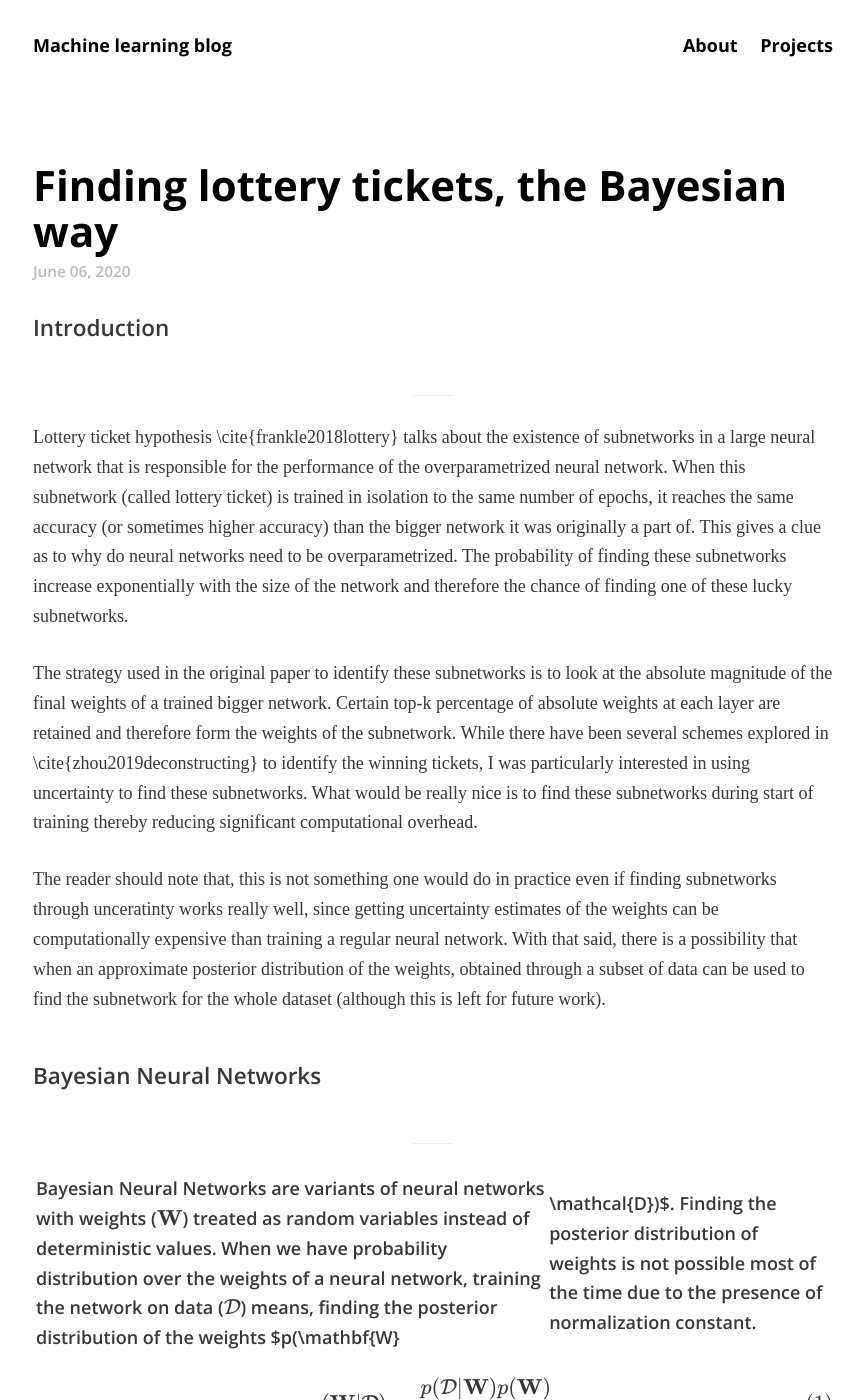
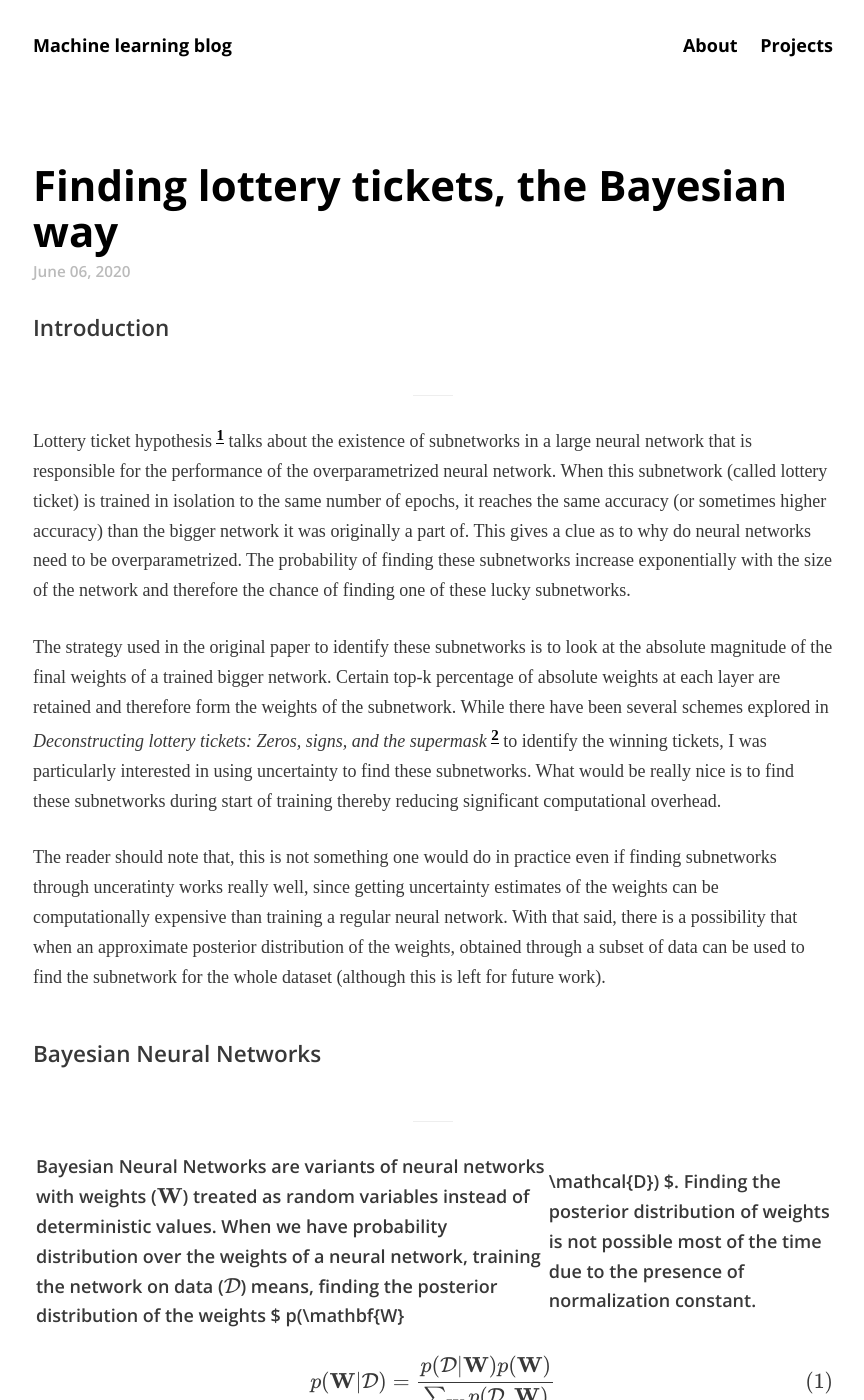
Before and after one commit to scelesticsiva/scelesticsiva.github.io, a Jekyll site: the page built from _posts/2020-06-06-Lottery-ticket-hypothesis-BNN.md, in a window 1280 px wide and 1400 px high. Shown: the whole window, without its empty margins (207-1071 px from the left). Built offline with Jekyll 4.4.1, drawn with Linux system fonts in a browser that asks for light colours; some web fonts are replaced; formulas are drawn with MathJax 3; comment, search, counter and statistics services are not loaded; some of the changed text lies outside the part shown.

Commit message:
Added citations

```diff
--- a/_posts/2020-06-06-Lottery-ticket-hypothesis-BNN.md
+++ b/_posts/2020-06-06-Lottery-ticket-hypothesis-BNN.md
@@ -8,24 +8,24 @@ use_math: true
 
 #### Introduction
 ----
-Lottery ticket hypothesis \cite{frankle2018lottery} talks about the existence of subnetworks in a large neural network that is responsible for the performance of the overparametrized neural network. When this subnetwork (called lottery ticket) is trained in isolation to the same number of epochs, it reaches the same accuracy (or sometimes higher accuracy) than the bigger network it was originally a part of. This gives a clue as to why do neural networks need to be overparametrized. The probability of finding these subnetworks increase exponentially with the size of the network and therefore the chance of finding one of these lucky subnetworks.
+Lottery ticket hypothesis [^1] talks about the existence of subnetworks in a large neural network that is responsible for the performance of the overparametrized neural network. When this subnetwork (called lottery ticket) is trained in isolation to the same number of epochs, it reaches the same accuracy (or sometimes higher accuracy) than the bigger network it was originally a part of. This gives a clue as to why do neural networks need to be overparametrized. The probability of finding these subnetworks increase exponentially with the size of the network and therefore the chance of finding one of these lucky subnetworks.
 
-The strategy used in the original paper to identify these subnetworks is to look at the absolute magnitude of the final weights of a trained bigger network. Certain top-k percentage of absolute weights at each layer are retained and therefore form the weights of the subnetwork. While there have been several schemes explored in \cite{zhou2019deconstructing} to identify the winning tickets, I was particularly interested in using uncertainty to find these subnetworks. What would be really nice is to find these subnetworks during start of training thereby reducing significant computational overhead.
+The strategy used in the original paper to identify these subnetworks is to look at the absolute magnitude of the final weights of a trained bigger network. Certain top-k percentage of absolute weights at each layer are retained and therefore form the weights of the subnetwork. While there have been several schemes explored in _Deconstructing lottery tickets: Zeros, signs, and the supermask_ [^2] to identify the winning tickets, I was particularly interested in using uncertainty to find these subnetworks. What would be really nice is to find these subnetworks during start of training thereby reducing significant computational overhead.
 
 The reader should note that, this is not something one would do in practice even if finding subnetworks through unceratinty works really well, since getting uncertainty estimates of the weights can be computationally expensive than training a regular neural network. With that said, there is a possibility that when an approximate posterior distribution of the weights, obtained through a subset of data can be used to find the subnetwork for the whole dataset (although this is left for future work).
 
 #### Bayesian Neural Networks
 -----
 
-Bayesian Neural Networks are variants of neural networks with weights ($\mathbf{W}$) treated as random variables instead of deterministic values. When we have probability distribution over the weights of a neural network, training the network on data ($\mathcal{D}$) means, finding the posterior distribution of the weights $p(\mathbf{W} | \mathcal{D})$. Finding the posterior distribution of weights is not possible most of the time due to the presence of normalization constant.
+Bayesian Neural Networks are variants of neural networks with weights ($\mathbf{W}$) treated as random variables instead of deterministic values. When we have probability distribution over the weights of a neural network, training the network on data ($ \mathcal{D} $) means, finding the posterior distribution of the weights $ p(\mathbf{W} | \mathcal{D}) $. Finding the posterior distribution of weights is not possible most of the time due to the presence of normalization constant.
 
 
 $$    p(\mathbf{W} | \mathcal{D}) = \frac{p(\mathcal{D} | \mathbf{W}) p(\mathbf{W})}{\sum_{\mathbf{W}}p(\mathcal{D}, \mathbf{W})} $$
 
 
-Variational inference is an approximate inference method to determine posterior distribution by casting it as an optimization problem. Varitional inference finds the "closest" distribution in terms of $KL$-divergence from a variational familiy of distributions. In addition, since reducing $KL$-divergence means, determining the posterior distribution itself, variational inference methods usually optimize the lower bound called \textit{Evidence Lower BOund (ELBO)} on the data-likelihood ($p(\mathcal{D}))$. Once the ELBO is optimized to convergence, the resulting variational distribution can be used in place of posterior distribution.
+Variational inference is an approximate inference method to determine posterior distribution by casting it as an optimization problem. Varitional inference finds the "closest" distribution in terms of KL-divergence from a variational familiy of distributions. In addition, since reducing KL-divergence means, determining the posterior distribution itself, variational inference methods usually optimize the lower bound called _Evidence Lower BOund (ELBO)_ on the data-likelihood ($ p(\mathcal{D})) $. Once the ELBO is optimized to convergence, the resulting variational distribution can be used in place of posterior distribution.
 
-I used tensorflow probability to train a BNN using "DenseFlipout" layers which uses mean-field variational inference internally along with Flipout \cite{wen2018flipout} estimator for lower variance in estimating the gradients of \textit{ELBO} with respect parameters of the variational distribution.
+I used tensorflow probability to train a BNN using "DenseFlipout" layers which uses mean-field variational inference internally along with Flipout [^3] estimator for lower variance in estimating the gradients of _ELBO_ with respect parameters of the variational distribution.
 
 Once a BNN is trained, we would have mean and variance of the posterior distribution of each value of weights in the trained network. Estimates of variance of the posterior distribution of weights are referred to as the epistemic uncertainty.
 
@@ -35,3 +35,7 @@ Once a BNN is trained, we would have mean and variance of the posterior distribu
 I wanted to answer the question, can the variance of the posterior distribution of weights of a neural network trained as a bayesian neural network be used to find the lottery ticket?
 
 I trained a fully connected BNN of architecture 300-100-10 on MNIST. Once I get the initial and final parameters of the variational distribution of weights, I train two deterministic neural networks of the same model architecture with same set of hyperparameters, 1) Weights starting from the initial means of the bayesian neural network 2) Weights starting from the initial means of the bayesian neural network, but with weights greater than a certain threshold on variance of the final BNN masked. When these networks are trained till convergence, this is how they trained.
+
+[^1]: Jonathan Frankle  and  Michael  Carbin.  “The  lottery  ticket  hypothesis:  Finding  sparse,  trainable neural networks”. In:arXiv preprint arXiv:1803.03635(2018).
+[^2]: Hattie Zhou et al. “Deconstructing lottery tickets: Zeros, signs, and the supermask”. In:Advances in Neural Information Processing Systems. 2019, pp. 3597–3607.
+[^3]: Yeming Wen et al. “Flipout: Efficient pseudo-independent weight perturbations on mini-batches”.In:arXiv preprint arXiv:1803.04386(2018).
```
